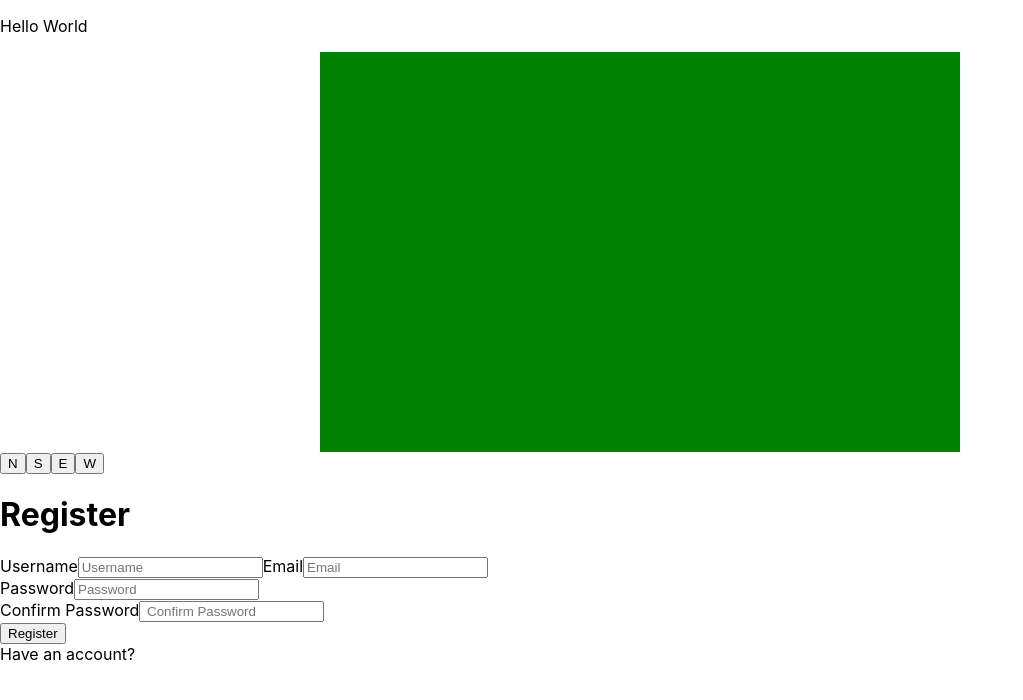
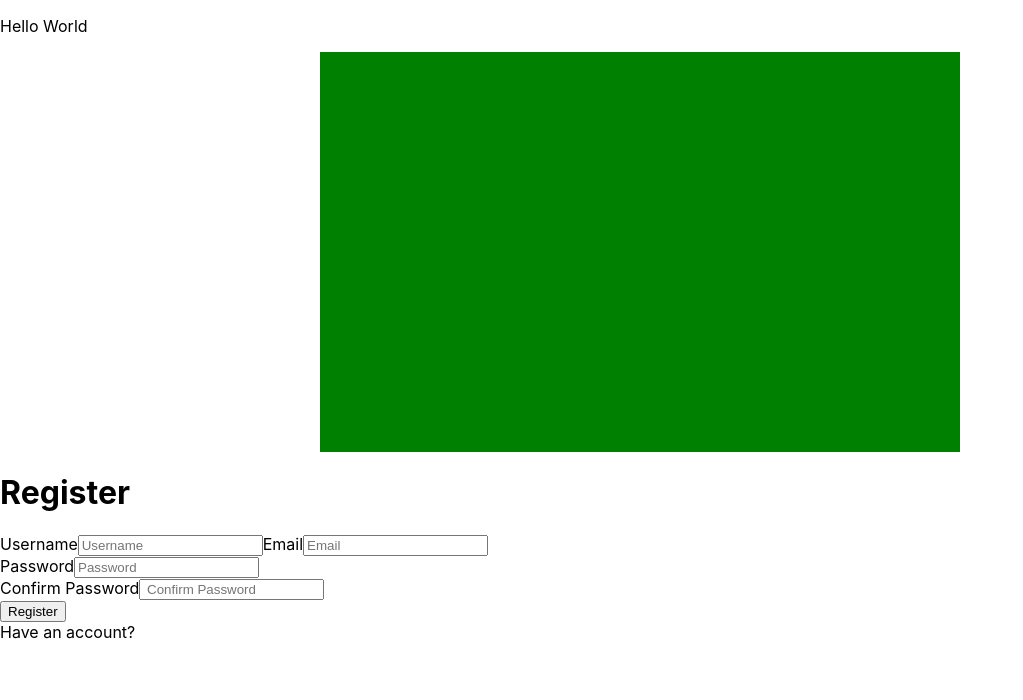
Before and after one commit to CS-Build-Week-One-FantazMick/Front-End, a React (Create React App) app in the folder mud/: page / in a window 1280 px wide. Shown: the top 700 px of the page, without its empty margins (0-1023 px from the left). Built offline with nearby package versions, Linux system fonts and the light colour scheme.

Commit message:
corrections

```diff
--- a/mud/src/App.js
+++ b/mud/src/App.js
@@ -14,10 +14,6 @@ function App() {
           alert(e.clientX)
         }}
       />
-      <button className="direction">N</button>
-      <button className="direction">S</button>
-      <button className="direction">E</button>
-      <button className="direction">W</button>
       <ClientRegistration/>
     </div>
   )
```
